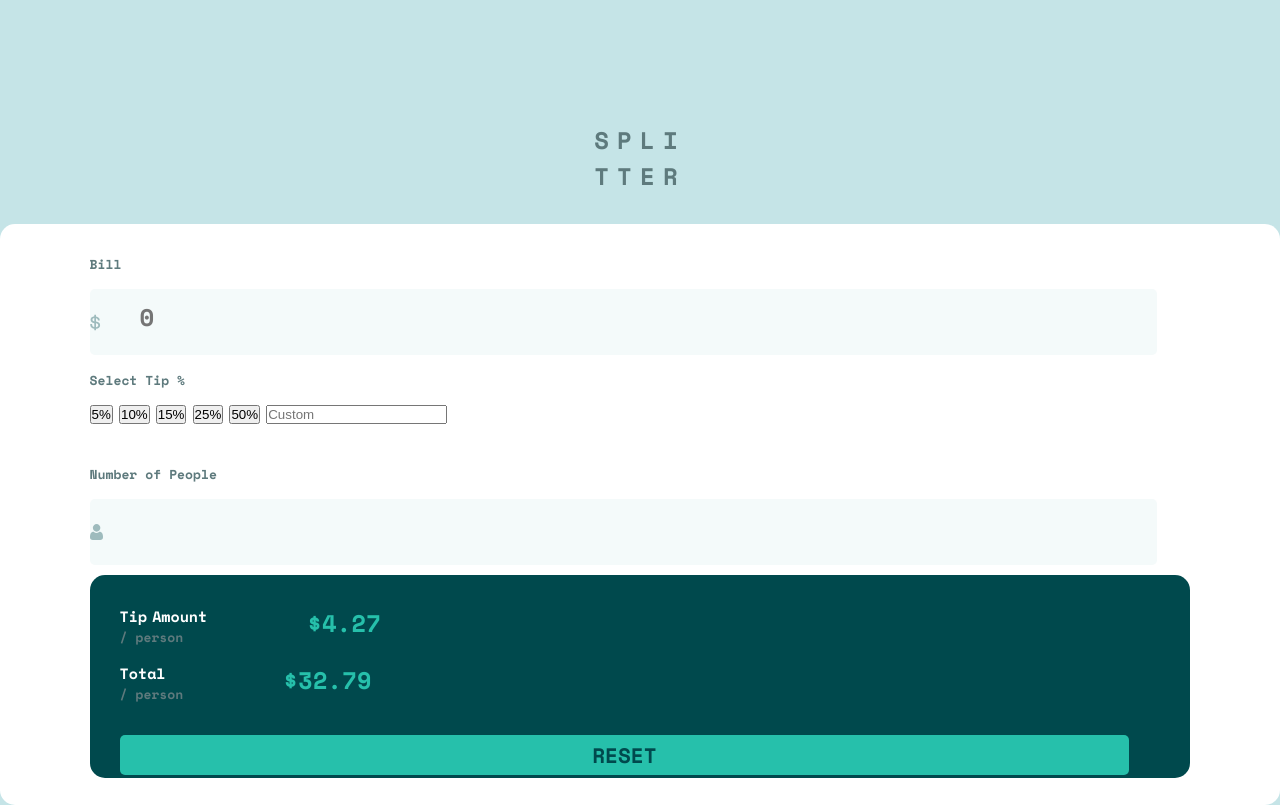
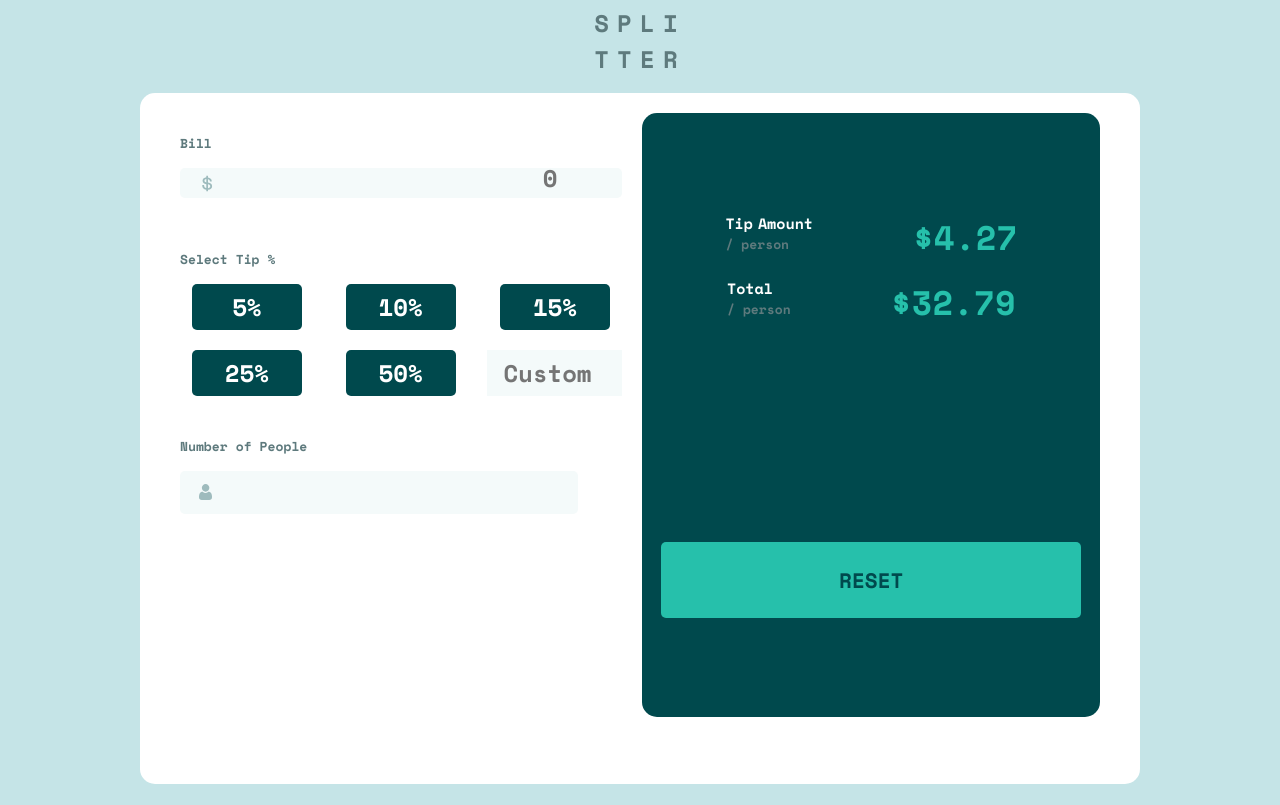
Before and after one commit to DavidSaintAnna/tip-calculator, a website built with Vite: page index.html in a window 1280 px wide. Built offline with nearby package versions, Linux system fonts and the light colour scheme.

Commit message:
style: css desktop

```diff
--- a/style.css
+++ b/style.css
@@ -44,12 +44,13 @@ main {
   background-color: var(--White);
 }
 
-.card-section {
+.first-part .card-section {
   width: 86%;
   height: 100%;
   display: flex;
   flex-direction: column;
 }
+
 .card-section span:nth-child(1) {
   margin-top: 20px;
 }
@@ -59,7 +60,7 @@ span {
   color: var(--Dark-grayish-cyan);
 }
 
-.input-tip input {
+.first-part .input-tip input {
   font-family: "Space Mono", monospace;
   width: 97%;
   height: 65%;
@@ -72,10 +73,16 @@ span {
   outline: none;
   color: var(--Very-dark-cyan);
   background-color: var(--Very-light-grayish-cyan);
-  background-position: left center;
   background-image: url(images/icon-dollar.svg);
+  background-position-y: 50%;
+  background-position-x: 5%;
+  text-align: right;
   background-repeat: no-repeat;
   padding: 10px 50px 20px;
+}
+
+.card-section {
+  padding: 0 1rem;
 }
 
 .buttons {
@@ -85,13 +92,16 @@ span {
   gap: 15px;
 }
 
-.first-row {
-  display: flex;
+.btn-container {
+  display: grid;
+  grid-template-columns: 1fr 1fr;
+  grid-template-rows: 1fr 1fr 1fr;
   gap: 20px;
 }
 
-.first-row button {
+.btn-container button {
   font-family: "Space Mono", monospace;
+  margin: auto;
   font-size: 2.4rem;
   width: 135px;
   padding: 5px;
@@ -136,11 +146,12 @@ span {
   color: var(--White);
 }
 
-.third-row input {
+.btn-container input {
   font-family: "Space Mono", monospace;
   font-size: 2.4rem;
   width: 135px;
   padding: 5px;
+  text-align: center;
   border: none;
   outline: none;
   background-color: var(--Very-light-grayish-cyan);
@@ -155,9 +166,9 @@ span {
   margin-top: 25px;
 }
 
-.input-people input {
+.card-section .input-people input {
   font-family: "Space Mono", monospace;
-  width: 97%;
+  width: 90%;
   height: 65%;
   border-radius: 5px;
   display: flex;
@@ -166,9 +177,11 @@ span {
   justify-content: center;
   border: none;
   outline: none;
+  background-position-y: 50%;
+  background-position-x: 5%;
+  text-align: right;
   color: var(--Very-dark-cyan);
   background-color: var(--Very-light-grayish-cyan);
-  background-position: left center;
   background-image: url(images/icon-person.svg);
   background-repeat: no-repeat;
   padding: 10px 50px 20px;
@@ -227,6 +240,10 @@ span {
   color: var(--White);
 }
 
+input[type="number"]:focus {
+  border: 3px solid var(--Strong-cyan);
+}
+
 .reset {
   margin-top: 16px;
   font-family: "Space Mono", monospace;
@@ -243,3 +260,91 @@ span {
   font-size: 2.1rem;
   padding: 4px 5px;
 }
+@media only screen and (min-width: 991px) {
+  .title {
+    margin-top: 5px;
+  }
+  .first-part {
+    display: flex;
+    justify-content: space-between;
+  }
+
+  main {
+    width: 100%;
+    height: 100%;
+    max-width: 1000px;
+    aspect-ratio: 2;
+    margin-top: 20px;
+    display: flex;
+    margin: 16px;
+    flex-direction: row;
+    padding: 1rem 3rem;
+  }
+
+  .card-section {
+    width: 100%;
+    height: 100%;
+    display: flex;
+    flex-direction: row;
+    gap: 20px;
+  }
+
+  .first-part .input-tip input {
+    font-family: "Space Mono", monospace;
+    width: 100%;
+    height: 25%;
+    border-radius: 5px;
+    display: flex;
+    font-size: 2.4rem;
+    align-items: center;
+    justify-content: center;
+    border: none;
+    outline: none;
+    color: var(--Very-dark-cyan);
+    background-color: var(--Very-light-grayish-cyan);
+    background-image: url(images/icon-dollar.svg);
+    background-position-y: 50%;
+    background-position-x: 5%;
+    text-align: right;
+    background-repeat: no-repeat;
+  }
+
+  .buttons button {
+    width: 110px;
+  }
+
+  .tip-content {
+    width: 50%;
+    height: 90%;
+    padding: 5rem 1.2rem;
+    display: flex;
+    justify-content: center;
+    align-items: center;
+  }
+
+  .reset {
+    margin-top: 200px;
+    font-family: "Space Mono", monospace;
+    background-color: var(--Strong-cyan);
+    color: var(--Very-dark-cyan);
+    width: 97%;
+    height: 15%;
+    border-radius: 5px;
+    display: flex;
+    align-items: center;
+    justify-content: center;
+    border: none;
+    outline: none;
+    font-size: 2.1rem;
+    padding: 4px 5px;
+  }
+  .tip-value {
+    font-size: 3.4rem;
+    color: var(--Strong-cyan);
+  }
+
+  .btn-container {
+    grid-template-columns: 1fr 1fr 1fr;
+    grid-template-rows: 1fr 1fr;
+  }
+}
```
